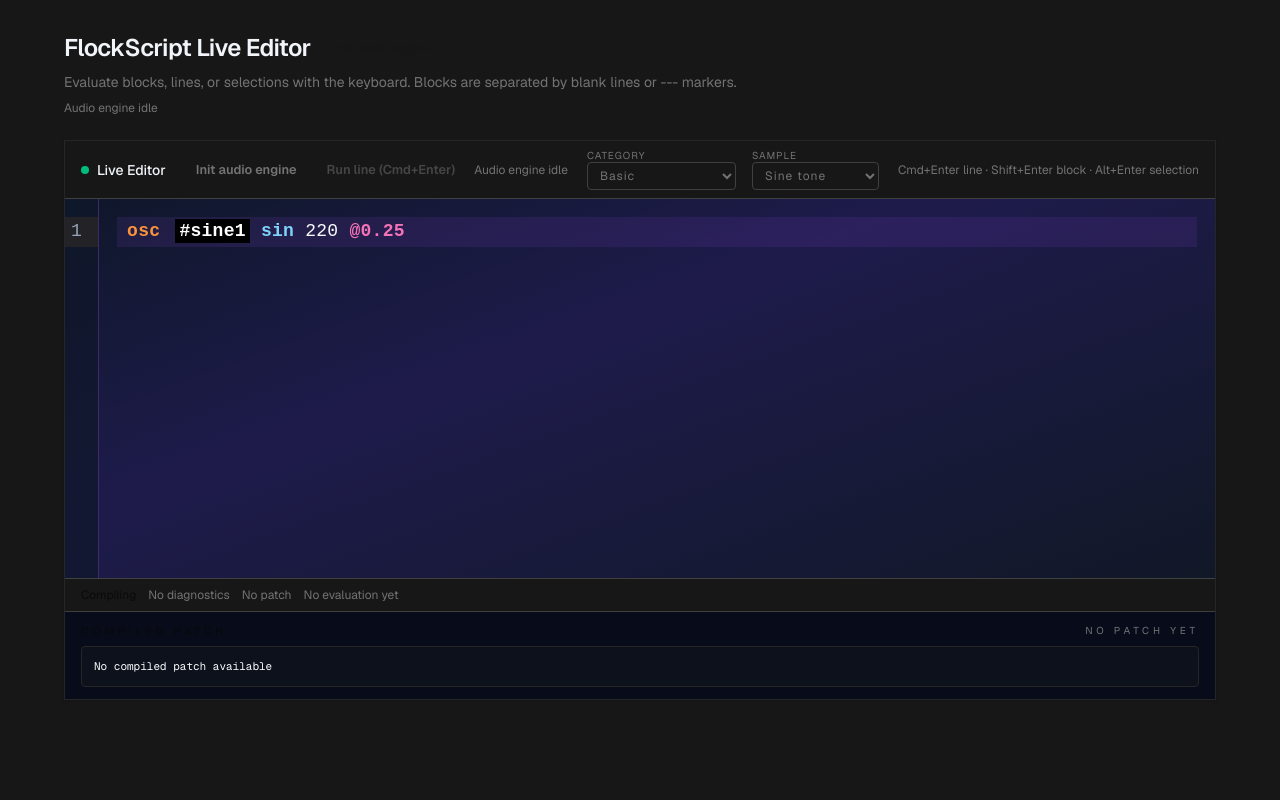
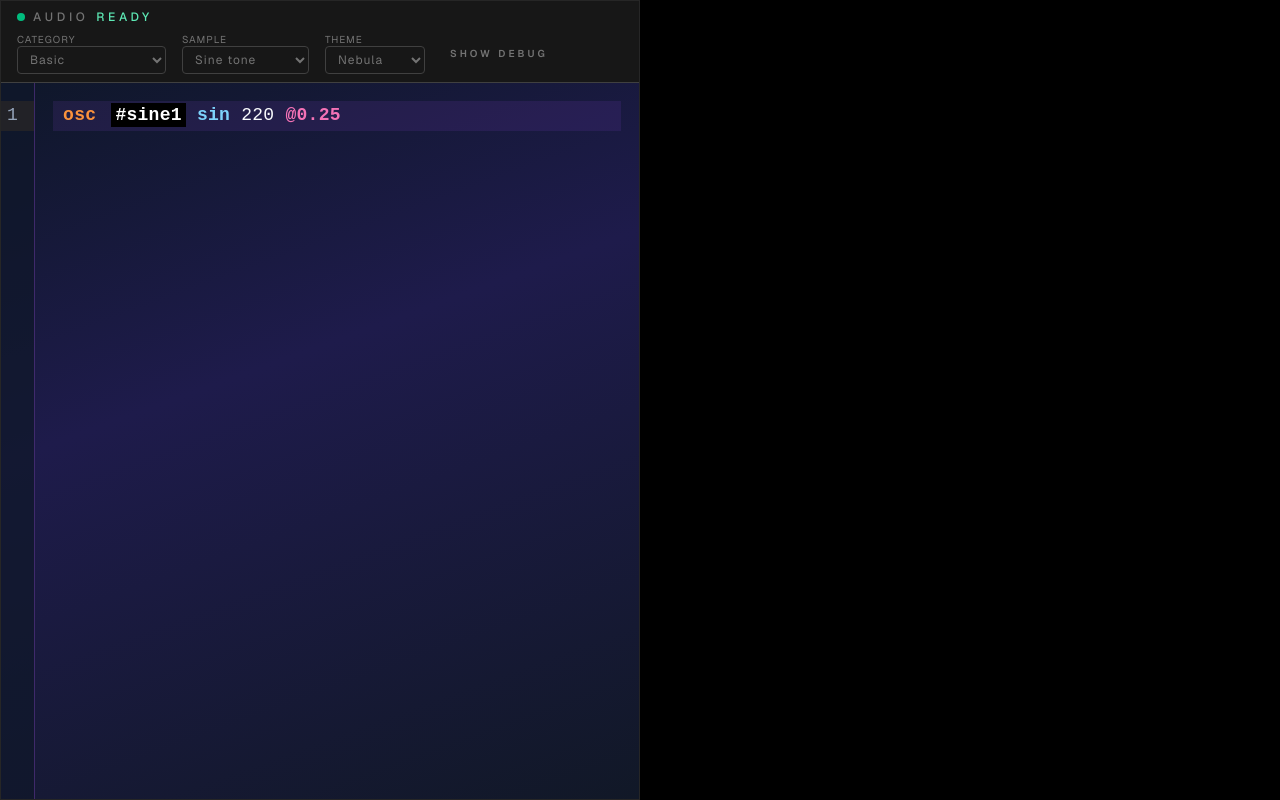
Before and after one commit to daniel-dihardja/flockscript, a Next.js app in the folder apps/web/: page / in a window 1280 px wide. Built offline with nearby package versions, Linux system fonts and the light colour scheme.

Commit message:
Update live editor layout and theme

```diff
--- a/apps/web/app/page.tsx
+++ b/apps/web/app/page.tsx
@@ -29,42 +29,11 @@ export default function Page() {
   };
 
   return (
-    <main className="min-h-svh bg-neutral-900 px-6 py-8 text-slate-100">
-      <div className="mx-auto flex w-full max-w-6xl flex-col gap-6">
-        <header className="flex flex-col gap-2">
-          <div className="flex items-center gap-3">
-            <h1 className="text-2xl font-semibold tracking-tight">
-              FlockScript Live Editor
-            </h1>
-            <button
-              type="button"
-              className="rounded-full border border-primary px-3 py-1 text-xs font-semibold text-primary transition hover:bg-primary hover:text-neutral-900 disabled:opacity-60"
-              onClick={initAudioEngine}
-              disabled={engineStatus === "initializing"}
-            >
-              {engineStatus === "running" ? "Engine running" : "Init audio engine"}
-            </button>
-          </div>
-          <p className="text-sm text-muted-foreground">
-            Evaluate blocks, lines, or selections with the keyboard. Blocks are
-            separated by blank lines or --- markers.
-          </p>
-          <p
-            className={`text-xs ${
-              engineStatus === "running"
-                ? "text-emerald-300"
-                : engineStatus === "error"
-                ? "text-rose-400"
-                : "text-muted-foreground"
-            }`}
-          >
-            {statusLabel}
-          </p>
-        </header>
-        <section className="h-[70vh]">
-          <LiveEditor />
-        </section>
+    <main className="flex min-h-screen w-full bg-neutral-900 text-slate-100">
+      <div className="h-screen w-1/2">
+        <LiveEditor />
       </div>
+      <div className="h-screen w-1/2 bg-black" />
     </main>
   );
 }
--- a/apps/web/components/editor/live-editor.tsx
+++ b/apps/web/components/editor/live-editor.tsx
@@ -2,6 +2,7 @@
 
 import * as React from "react";
 import {
+  Compartment,
   EditorState,
   RangeSetBuilder,
   StateEffect,
@@ -34,6 +35,7 @@ type SyntaxStyleConfig = {
   keywordAliases: Record<string, string>;
   waveforms?: string[];
   gainTokenPattern?: string;
+  paramKeywords?: string[];
   regex: Record<
     | "block"
     | "osc"
@@ -48,20 +50,256 @@ type SyntaxStyleConfig = {
 };
 
 const {
-  theme,
+  theme: defaultTheme,
   mainKeywords = [],
   keywordList,
   keywordAliases,
   waveforms = [],
   gainTokenPattern,
+  paramKeywords: configuredParamKeywords = [],
   regex,
 } = syntaxConfig as SyntaxStyleConfig;
+
+const fallbackParamKeywords = [
+  "frequency",
+  "frq",
+  "detune",
+  "pan",
+  "rate",
+  "depth",
+  "gain",
+  "wave",
+  "filter",
+  "q",
+  "offset",
+  "env",
+];
+const paramKeywords =
+  configuredParamKeywords.length > 0
+    ? configuredParamKeywords
+    : fallbackParamKeywords;
 
 const makeRegex = ({ pattern, flags }: RegexSpec) => new RegExp(pattern, flags);
 const escapeForRegex = (value: string) =>
   value.replace(/[-/\\^$*+?.()|[\]{}]/g, "\\$&");
 
-const editorTheme = EditorView.theme(theme, { dark: true });
+const baseThemeClone = (source: Record<string, Record<string, string>>) =>
+  JSON.parse(JSON.stringify(source)) as Record<string, Record<string, string>>;
+
+const createThemeVariant = (
+  overrides: Record<string, Record<string, string>>,
+) => {
+  const clone = baseThemeClone(defaultTheme);
+  Object.entries(overrides).forEach(([selector, styles]) => {
+    clone[selector] = { ...(clone[selector] ?? {}), ...styles };
+  });
+  return clone;
+};
+
+const applySyntaxColors = (
+  base: Record<string, Record<string, string>>,
+  colors: (typeof SYNTAX_VARIATIONS)[number]["colors"],
+) => {
+  const clone = baseThemeClone(base);
+  const apply = (selector: string, styles: Record<string, string>) => {
+    clone[selector] = { ...(clone[selector] ?? {}), ...styles };
+  };
+  apply(".cm-dsl-main-keyword", {
+    color: colors.mainKeyword,
+    fontWeight: "700",
+  });
+  apply(".cm-dsl-waveform", {
+    color: colors.waveform,
+    fontWeight: "400",
+  });
+  apply(".cm-dsl-gain", {
+    color: colors.gain,
+  });
+  apply(".cm-dsl-param", {
+    color: colors.param,
+    fontWeight: "700",
+  });
+  apply(".cm-dsl-name, .cm-dsl-route-source, .cm-dsl-route-target", {
+    backgroundColor: colors.nameBg,
+  });
+  return clone;
+};
+
+const THEME_VARIATIONS = [
+  {
+    id: "nebula",
+    label: "Nebula",
+    theme: defaultTheme,
+  },
+  {
+    id: "lumen",
+    label: "Lumen",
+    theme: createThemeVariant({
+      "&": {
+        backgroundImage: "linear-gradient(160deg, #1f1b2e, #3c1053 45%, #020617)",
+      },
+      ".cm-gutters": {
+        backgroundColor: "rgba(8, 8, 18, 0.85)",
+        borderRight: "1px solid rgba(248, 113, 113, 0.3)",
+      },
+      ".cm-selectionBackground": {
+        backgroundColor: "rgba(248, 113, 113, 0.35)",
+      },
+    }),
+  },
+  {
+    id: "pulse",
+    label: "Pulse",
+    theme: createThemeVariant({
+      "&": {
+        backgroundImage: "linear-gradient(160deg, #020617, #0f172a 45%, #0f766e)",
+      },
+      ".cm-gutters": {
+        backgroundColor: "rgba(2, 6, 23, 0.9)",
+        borderRight: "1px solid rgba(59, 130, 246, 0.4)",
+      },
+      ".cm-selectionBackground": {
+        backgroundColor: "rgba(59, 130, 246, 0.4)",
+      },
+    }),
+  },
+  {
+    id: "drone",
+    label: "Drone",
+    theme: createThemeVariant({
+      "&": {
+        backgroundImage: "linear-gradient(160deg, #030712, #0f0f1f 50%, #14202a)",
+        color: "#cbd5f5",
+      },
+      ".cm-gutters": {
+        backgroundColor: "rgba(4, 8, 20, 0.95)",
+        borderRight: "1px solid rgba(16, 185, 129, 0.4)",
+      },
+      ".cm-selectionBackground": {
+        backgroundColor: "rgba(16, 185, 129, 0.25)",
+      },
+    }),
+  },
+  {
+    id: "hacker",
+    label: "Hacker",
+    theme: applySyntaxColors(
+      createThemeVariant({
+        "&": {
+          backgroundImage: "linear-gradient(160deg, #020802, #001316 60%, #051c11)",
+          color: "#b4f0be",
+        },
+        ".cm-gutters": {
+          backgroundColor: "rgba(0, 12, 0, 0.95)",
+          borderRight: "1px solid rgba(16, 185, 129, 0.5)",
+        },
+        ".cm-selectionBackground": {
+          backgroundColor: "rgba(16, 185, 129, 0.35)",
+        },
+      }),
+      {
+        mainKeyword: "#41ff00",
+        waveform: "#7ef9ff",
+        gain: "#79ff4d",
+        param: "#51e1ff",
+        nameBg: "#021701",
+      },
+    ),
+  },
+  {
+    id: "contrast",
+    label: "Contrast",
+    theme: applySyntaxColors(
+      createThemeVariant({
+        "&": {
+          backgroundImage: "linear-gradient(180deg, #000000, #0b0b0b)",
+          color: "#ffffff",
+        },
+        ".cm-gutters": {
+          backgroundColor: "#000000",
+          borderRight: "1px solid #f97316",
+        },
+        ".cm-selectionBackground": {
+          backgroundColor: "rgba(14, 165, 233, 0.4)",
+          boxShadow: "0 0 20px rgba(14, 165, 233, 0.35)",
+        },
+      }),
+      {
+        mainKeyword: "#fb923c",
+        waveform: "#06b6d4",
+        gain: "#f97316",
+        param: "#22d3ee",
+        nameBg: "#000000",
+      },
+    ),
+  },
+  {
+    id: "industrial",
+    label: "Industrial",
+    theme: applySyntaxColors(
+      createThemeVariant({
+        "&": {
+          backgroundColor: "#090909",
+          color: "#d9d9d9",
+          backgroundImage: "linear-gradient(180deg, #111111, #040404 60%)",
+        },
+        ".cm-gutters": {
+          backgroundColor: "#0e0e0e",
+          borderRight: "1px solid #4b5563",
+        },
+        ".cm-selectionBackground": {
+          backgroundColor: "#1f1b1b",
+        },
+        ".cm-scroller": {
+          fontFamily: "'Space Mono', 'Fira Code', 'JetBrains Mono', monospace",
+        },
+      }),
+      {
+        mainKeyword: "#f97316",
+        waveform: "#e5e7eb",
+        gain: "#d946ef",
+        param: "#4dd0e1",
+        nameBg: "#050505",
+      },
+    ),
+  },
+];
+
+const SYNTAX_VARIATIONS = [
+  {
+    id: "aurora",
+    label: "Aurora",
+    colors: {
+      mainKeyword: "#fb923c",
+      waveform: "#fbbf24",
+      gain: "#f472b6",
+      param: "#38bdf8",
+      nameBg: "#000000",
+    },
+  },
+  {
+    id: "mist",
+    label: "Mist",
+    colors: {
+      mainKeyword: "#f97316",
+      waveform: "#34d399",
+      gain: "#a855f7",
+      param: "#67e8f9",
+      nameBg: "#050506",
+    },
+  },
+  {
+    id: "nocturne",
+    label: "Nocturne",
+    colors: {
+      mainKeyword: "#a5f3fc",
+      waveform: "#fde047",
+      gain: "#fb7185",
+      param: "#5eead4",
+      nameBg: "#010204",
+    },
+  },
+];
 
 const completionKeywords = Array.from(
   new Set([
@@ -99,6 +337,11 @@ const waveformRegex = waveformPattern
 const gainRegex = gainTokenPattern
   ? new RegExp(gainTokenPattern, "gi")
   : null;
+const paramPattern =
+  paramKeywords.length > 0
+    ? `\\b(${paramKeywords.map(escapeForRegex).join("|")})\\b`
+    : "";
+const paramRegex = paramPattern ? new RegExp(paramPattern, "gi") : null;
 
 const oscRegex = makeRegex(regex.osc);
 const numberRegex = makeRegex(regex.number);
@@ -188,6 +431,9 @@ const dslHighlight = ViewPlugin.fromClass(
         collectMatches(operatorRegex, "cm-dsl-operator");
         collectMatches(routeSourceRegex, "cm-dsl-route-source");
         collectMatches(routeTargetRegex, "cm-dsl-route-target");
+        if (paramRegex) {
+          collectMatches(paramRegex, "cm-dsl-param");
+        }
 
         ranges
           .sort((a, b) => a.from - b.from || a.to - b.to)
@@ -416,7 +662,11 @@ function LiveEditorComponent(
   const [engineStatus, setEngineStatus] = React.useState<{
     label: string;
     state: "idle" | "initializing" | "running" | "error";
-  }>({ label: "Audio engine idle", state: "idle" });
+  }>({ label: "Idle", state: "idle" });
+  const engineStateRef = React.useRef(engineStatus.state);
+  React.useEffect(() => {
+    engineStateRef.current = engineStatus.state;
+  }, [engineStatus.state]);
   const [debugPatch, setDebugPatch] = React.useState<
     CompileResult["patch"] | null
   >(null);
@@ -424,6 +674,21 @@ function LiveEditorComponent(
     SAMPLE_CATEGORIES[0].name,
   );
   const [selectedSampleIndex, setSelectedSampleIndex] = React.useState(0);
+  const [selectedThemeId, setSelectedThemeId] = React.useState(
+    THEME_VARIATIONS[0].id,
+  );
+  const [debugPanelOpen, setDebugPanelOpen] = React.useState(false);
+  const activeTheme = React.useMemo(() => {
+    return (
+      THEME_VARIATIONS.find((variant) => variant.id === selectedThemeId)?.theme ??
+      defaultTheme
+    );
+  }, [selectedThemeId]);
+const themeCompartment = React.useMemo(() => new Compartment(), []);
+const themeExtension = React.useMemo(
+  () => EditorView.theme(activeTheme, { dark: true }),
+  [activeTheme],
+);
 
   React.useEffect(() => {
     if (!hostRef.current || viewRef.current) {
@@ -499,7 +764,7 @@ function LiveEditorComponent(
       doc: initialDoc,
       extensions: [
         basicSetup,
-        editorTheme,
+        themeCompartment.of(themeExtension),
         highlightField,
         dslHighlight,
         lastLineHighlight,
@@ -568,6 +833,15 @@ function LiveEditorComponent(
       viewRef.current = null;
     };
   }, [initialDoc]);
+
+  React.useEffect(() => {
+    if (!viewRef.current) {
+      return;
+    }
+    viewRef.current.dispatch({
+      effects: themeCompartment.reconfigure(themeExtension),
+    });
+  }, [themeExtension, themeCompartment]);
 
   const currentCategory =
     SAMPLE_CATEGORIES.find((cat) => cat.name === selectedCategory) ??
@@ -702,14 +976,15 @@ function LiveEditorComponent(
     runLine,
   }));
 
-  const initAudioEngine = async () => {
-    if (engineStatus.state === "initializing") {
+  const initAudioEngine = React.useCallback(async () => {
+    if (engineStateRef.current === "initializing") {
       return;
     }
     setEngineStatus({
-      label: "Initializing audio engine…",
+      label: "Initializing…",
       state: "initializing",
     });
+    engineStateRef.current = "initializing";
     try {
       const { audioEngine, PatchBuilder } = await import("@workspace/audio");
       await audioEngine.init();
@@ -717,48 +992,41 @@ function LiveEditorComponent(
       engineRef.current = audioEngine;
       const engineState = audioEngine.audioContext?.state ?? "unknown";
       setEngineStatus({
-        label: `Audio engine ${engineState}`,
+        label: "Ready",
         state: "running",
       });
+      engineStateRef.current = "running";
     } catch (error) {
       console.error("Audio engine failed to initialize", error);
       setEngineStatus({
-        label: "Audio engine failed",
+        label: "Failed",
         state: "error",
       });
+      engineStateRef.current = "error";
     }
-  };
+  }, []);
+
+  React.useEffect(() => {
+    initAudioEngine();
+  }, [initAudioEngine]);
 
   return (
     <div className="flex h-full flex-col overflow-hidden border border-neutral-800 bg-background shadow-sm">
       <div className="flex flex-wrap items-center justify-between gap-2 border-b border-neutral-700 bg-neutral-900 px-4 py-2 text-sm">
         <div className="flex items-center gap-2 font-medium">
-          <span className="h-2 w-2 rounded-full bg-emerald-500" />
-          Live Editor
-        </div>
-        <div className="flex flex-wrap items-center gap-2 text-xs text-muted-foreground">
-          <Button
-            type="button"
-            variant="ghost"
-            size="sm"
-            className="font-semibold"
-            onClick={initAudioEngine}
-            disabled={engineStatus.state === "initializing"}
-          >
-            {engineStatus.state === "running"
-              ? "Engine running"
-              : "Init audio engine"}
-          </Button>
-          <Button
-            type="button"
-            variant="ghost"
-            size="sm"
-            className="font-semibold"
-            onClick={runLine}
-            disabled={engineStatus.state !== "running"}
-          >
-            Run line (Cmd+Enter)
-          </Button>
+          <span
+            className={`h-2 w-2 rounded-full ${
+              engineStatus.state === "running"
+                ? "bg-emerald-500"
+                : engineStatus.state === "initializing"
+                  ? "bg-amber-400 animate-pulse"
+                  : engineStatus.state === "error"
+                    ? "bg-rose-500"
+                    : "bg-neutral-500"
+            }`}
+          />
+          <div className="flex items-center gap-2 text-xs uppercase tracking-[0.3em] text-muted-foreground">
+            <span>Audio</span>
             <span
               className={
                 engineStatus.state === "running"
@@ -770,6 +1038,7 @@ function LiveEditorComponent(
             >
               {engineStatus.label}
             </span>
+          </div>
         </div>
         <div className="flex flex-wrap items-center gap-4 text-xs text-muted-foreground">
           <label className="flex flex-col text-[10px] uppercase tracking-widest text-muted-foreground">
@@ -802,37 +1071,33 @@ function LiveEditorComponent(
               ))}
             </select>
           </label>
-        </div>
-        <div className="text-xs text-muted-foreground">
-          Cmd+Enter line · Shift+Enter block · Alt+Enter selection
+          <label className="flex flex-col text-[10px] uppercase tracking-widest text-muted-foreground">
+            Theme
+            <select
+              className="rounded border border-neutral-700 bg-neutral-900 px-2 py-1 text-xs"
+              value={selectedThemeId}
+              onChange={(event) => setSelectedThemeId(event.target.value)}
+            >
+              {THEME_VARIATIONS.map((variant) => (
+                <option key={variant.id} value={variant.id}>
+                  {variant.label}
+                </option>
+              ))}
+            </select>
+          </label>
+          <Button
+            type="button"
+            variant="ghost"
+            size="xs"
+            className="font-semibold uppercase tracking-[0.3em] text-[10px]"
+            onClick={() => setDebugPanelOpen((prev) => !prev)}
+          >
+            {debugPanelOpen ? "Hide debug" : "Show debug"}
+          </Button>
         </div>
       </div>
       <div className="min-h-0 flex-1" ref={hostRef} />
-      <div className="border-t border-neutral-700 bg-neutral-900 px-4 py-2 text-xs text-muted-foreground">
-        <div className="flex flex-wrap items-center gap-3">
-          <span className="text-foreground">
-            {compileState === "compiling" && "Compiling"}
-            {compileState === "ok" && "Compiled"}
-            {compileState === "error" && "Compile error"}
-            {compileState === "idle" && "Idle"}
-          </span>
-          <span className="text-muted-foreground">
-            {compileResult
-              ? `${compileResult.diagnostics.length} diagnostics`
-              : "No diagnostics"}
-          </span>
-          <span className="text-muted-foreground">
-            {compileResult?.patch
-              ? `${compileResult.patch.oscillators.length} osc, ${compileResult.patch.modulators.length} lfo, ${compileResult.patch.effects.length} fx`
-              : "No patch"}
-          </span>
-          <span className="flex-1 truncate">
-            {lastEval
-              ? `${lastEval.type}: ${lastEval.text}`
-              : "No evaluation yet"}
-          </span>
-      </div>
-    </div>
+      {debugPanelOpen && (
         <div className="border-t border-neutral-700 bg-[#070b1a] px-4 py-3 text-xs text-muted-foreground">
           <div className="flex items-center justify-between text-[11px] text-foreground uppercase tracking-[0.35em]">
             <span>Compiled patch</span>
@@ -841,9 +1106,12 @@ function LiveEditorComponent(
             </span>
           </div>
           <pre className="mt-2 max-h-48 overflow-y-auto whitespace-pre-wrap break-words rounded border border-neutral-800 bg-[#0c111c] p-3 text-[11px] font-mono text-[#f8fafc]">
-        {debugPatch ? JSON.stringify(debugPatch, null, 2) : "No compiled patch available"}
+            {debugPatch
+              ? JSON.stringify(debugPatch, null, 2)
+              : "No compiled patch available"}
           </pre>
         </div>
+      )}
     </div>
   );
 }
```
Lines whose indentation alone changed are shown as unchanged.
